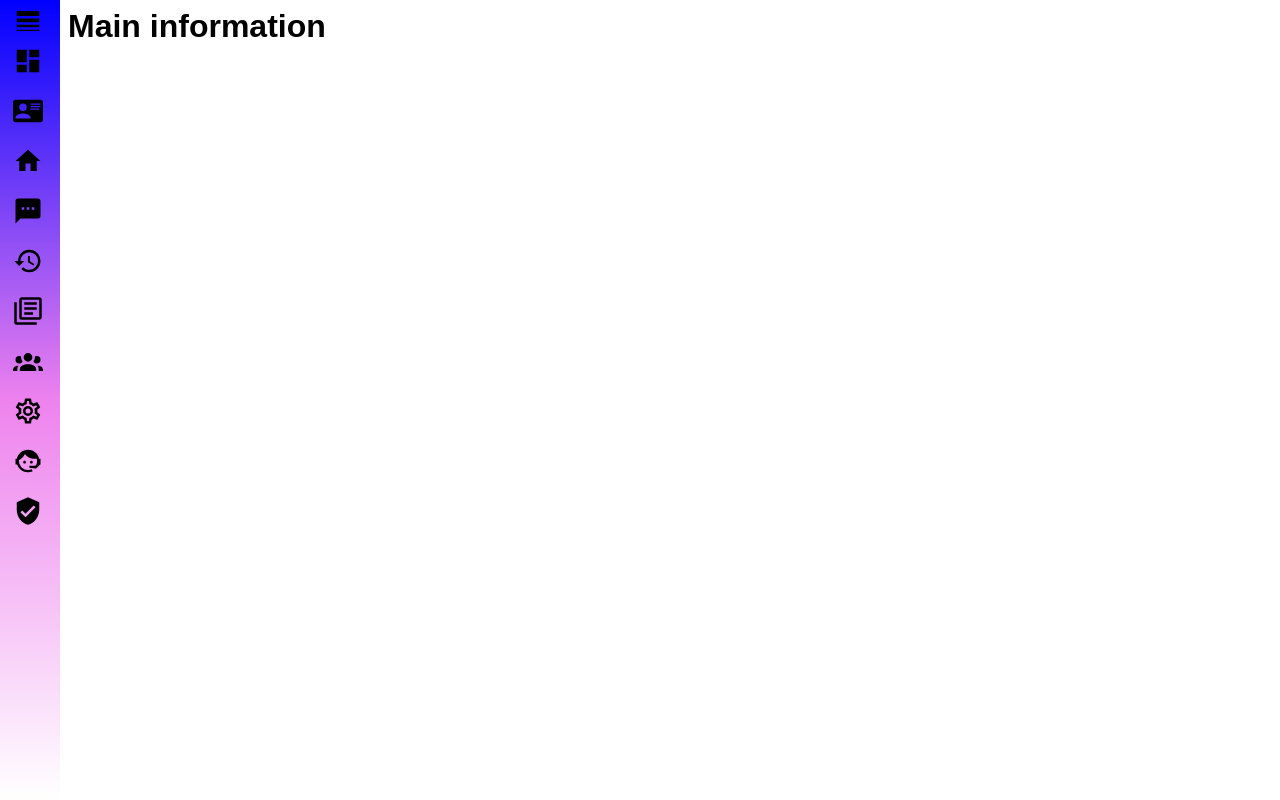
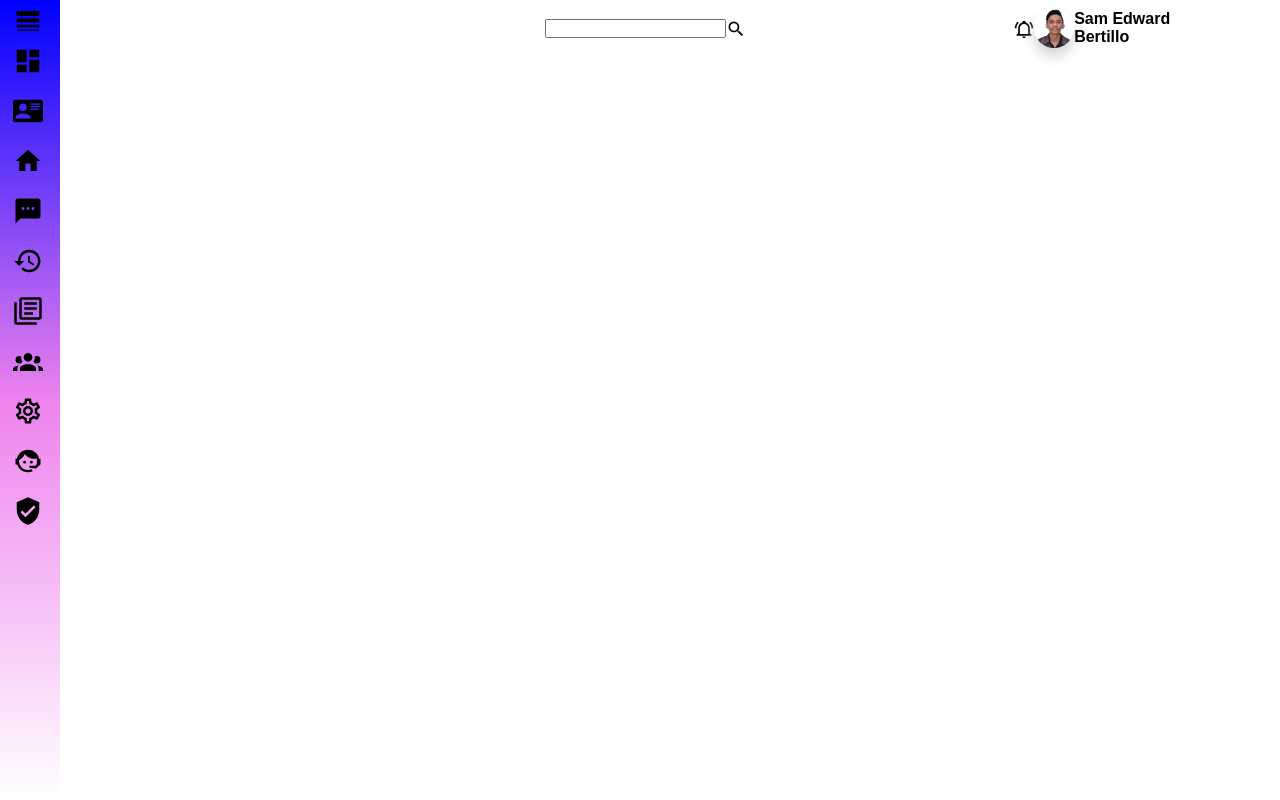
Before and after one commit to bertillosam/Official-website, a plain HTML site: page index.html in a window 1280 px wide. Drawn offline with Linux system fonts and the light colour scheme.

Commit message:
added searchbach and username

```diff
--- a/index.html
+++ b/index.html
@@ -87,7 +87,22 @@
         </div>
         <div class="main-content">
             <div class="header">
-                <h1>Main information</h1>
+                <div class="leftheader">
+                    <input class="headsearch">
+                    <img class="searchicon" src="images/search.svg">
+                </div>
+                <div class="rightheader">
+                    <img class="searchicon" src="images/notification.svg">
+                    <img class="mypicture" src="images/mypic.jpg">
+                    <ul>
+                        <li>
+                            <a href="#" class="myname">
+                                Sam Edward Bertillo
+                            </a>
+                        </li>
+                    </ul>
+                </div>
+
             </div>
         </div>
 
--- a/styles.css
+++ b/styles.css
@@ -126,3 +126,49 @@
     width: calc(100% - 60px);
     padding: 0.5rem;
 }
+
+.main-content .header {
+    display: flex;
+    flex-direction: row;
+    justify-content: right;
+    align-items: center;
+    justify-content: space-between;
+    margin-left: 10rem;
+    padding-left: 3rem;
+    padding-right: 3rem;
+}
+
+.main-content .header .rightheader{
+    display: flex;
+    flex-direction: row;
+    align-items: center;
+}
+
+.main-content .header .leftheader{
+    display: flex;
+    flex-direction: row;
+    align-items: center;
+    justify-content: center;
+    width: 80%;
+}
+
+.main-content .header .searchicon {
+    width: 20px;
+    margin-top: 2px;
+}
+
+.main-content .header .mypicture {
+    width: 40px;
+    border-radius: 100%;
+    box-shadow: 0 0.5rem 0.8rem hsl(0, 0%, 83%);
+}
+
+.main-content .header ul li {
+    list-style-type: none;
+}
+
+.main-content .header .myname {
+    text-decoration: none;
+    color: black;
+    font-weight: bold;
+}
```
Also changed, not shown: images/mypic.jpg (added), images/notification.svg (added), images/search.svg (added).
